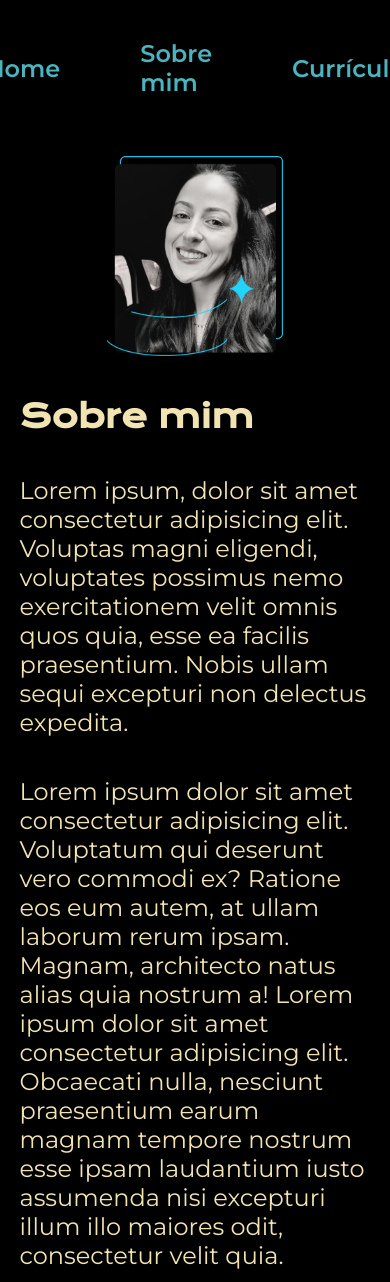
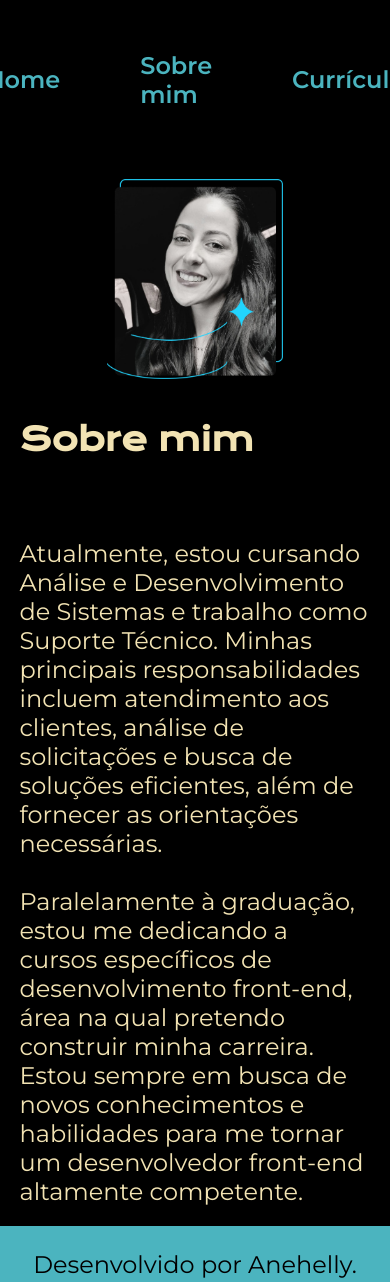
Before and after one commit to Anehelly/portfolio, a plain HTML site: page about.html in a window 390 px wide. Shown: the top 1282 px of the page. Drawn offline with nearby package versions, Linux system fonts and the light colour scheme.

Commit message:
Att estilos

```diff
--- a/about.html
+++ b/about.html
@@ -18,8 +18,8 @@
         <main class="container">
             <section class="container__conteudo">
                 <h1 class="container__titulo">Sobre mim</h1>
-                <p class="container__texto">Lorem ipsum, dolor sit amet consectetur adipisicing elit. Voluptas magni eligendi, voluptates possimus nemo exercitationem velit omnis quos quia, esse ea facilis praesentium. Nobis ullam sequi excepturi non delectus expedita.</p>
-                <p class="container__texto">Lorem ipsum dolor sit amet consectetur adipisicing elit. Voluptatum qui deserunt vero commodi ex? Ratione eos eum autem, at ullam laborum rerum ipsam. Magnam, architecto natus alias quia nostrum a! Lorem ipsum dolor sit amet consectetur adipisicing elit. Obcaecati nulla, nesciunt praesentium earum magnam tempore nostrum esse ipsam laudantium iusto assumenda nisi excepturi illum illo maiores odit, consectetur velit quia.</p>
+                <p class="container__texto"></p>
+                <p class="container__texto">Atualmente, estou cursando Análise e Desenvolvimento de Sistemas e trabalho como Suporte Técnico. Minhas principais responsabilidades incluem atendimento aos clientes, análise de solicitações e busca de soluções eficientes, além de fornecer as orientações necessárias. <br><br> Paralelamente à graduação, estou me dedicando a cursos específicos de desenvolvimento front-end, área na qual pretendo construir minha carreira. Estou sempre em busca de novos conhecimentos e habilidades para me tornar um desenvolvedor front-end altamente competente.</p>
             </section>
             <img class="container__imagem" src="imagens/img.portfolio.png" alt="Foto Anehelly">
         </main>
--- a/style/style.css
+++ b/style/style.css
@@ -151,7 +151,7 @@ ul > li > a{
 @media (max-width: 1200px){
 
   .cabecalho{
-    padding: 10%;
+    padding: 13%;
   }
 
   .cabecalho__menu{
```
Also changed, not shown: curriculo.html (+1 -1 lines).
